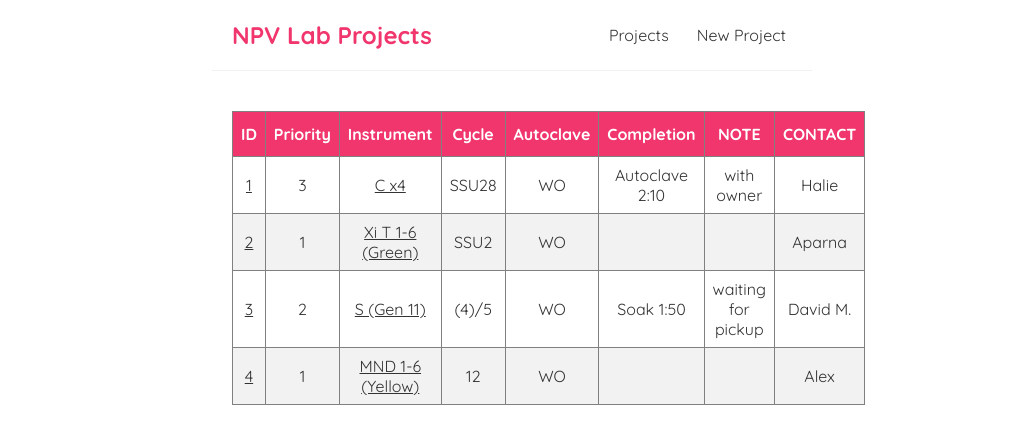
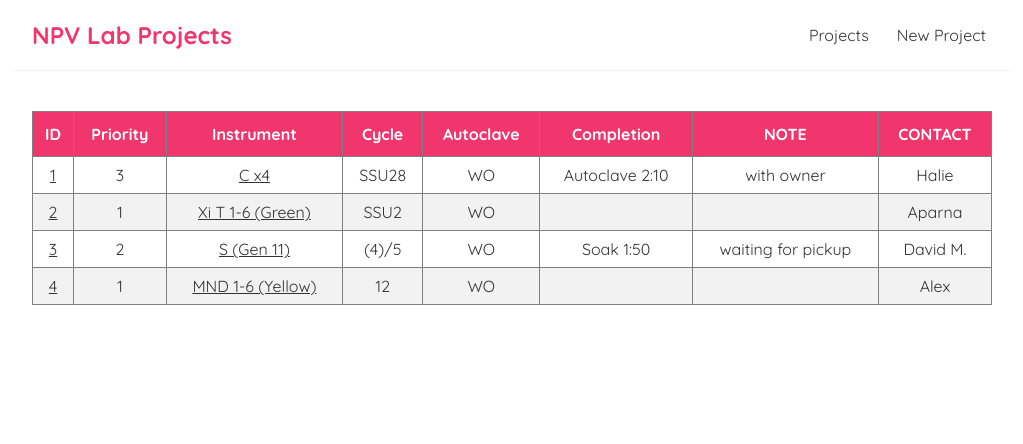
Before and after one commit to aria-abad/smart-board, a React (Create React App) app: page / in a window 1280 px wide. Shown: the top 444 px of the page, without its empty margins (128-1151 px from the left). Built offline with nearby package versions, Linux system fonts and the light colour scheme.

Commit message:
updating index.css and set all data in one line

```diff
--- a/src/index.css
+++ b/src/index.css
@@ -11,7 +11,7 @@
   padding: 20px;
   display: flex;
   align-items: center;
-  max-width: 600px;
+  max-width: 1000px;
   margin: 0 auto;
   border-bottom: 1px solid #f2f2f2;
 }
@@ -30,7 +30,7 @@
   color: #f1356d;
 }
 .content {
-  max-width: 600px;
+  max-width: 1000px;
   margin: 20px auto;
   padding: 20px;
 }
```
